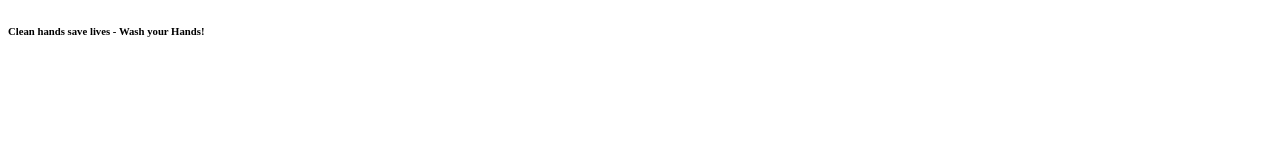
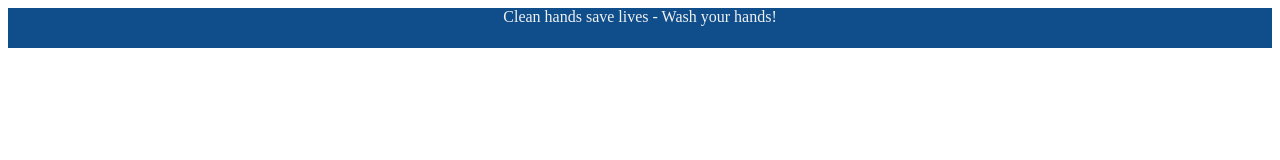
Before and after one commit to MatthewKnox22/RE-Assist, a plain HTML site: page index.html in a window 1280 px wide. Drawn offline with Linux system fonts and the light colour scheme.

Commit message:
Add files via upload

```diff
--- a/index.html
+++ b/index.html
@@ -13,19 +13,11 @@
     <body>
         <header>
             <div id="cleanHands">
-                <h6>Clean hands save lives - Wash your Hands!</h6>
+                <span>Clean hands save lives - Wash your hands!</span>
+            </div>
+            <nav>
 
-
-            </div>
-            <nav id="navBar">
             </nav>
         </header>
-	<nav id="cleanHands">
-
-
-
-
-    </nav>
-        <script src="" async defer></script>
     </body>
 </html>
--- a/style.css
+++ b/style.css
@@ -2,8 +2,14 @@
 
 /* Clean Hands */
 
-.cleanHands{
+#cleanHands{
     background-color: #104E8B;
-    color: #FFE3D2;
     text-align: center;
+    color: #EFF1F2;
+	height: 40px;
+	padding: 0px;
+    width: 100%;
+    display: block;
+    padding-left: 0px;
+    padding-right: 0px;
 }
```
